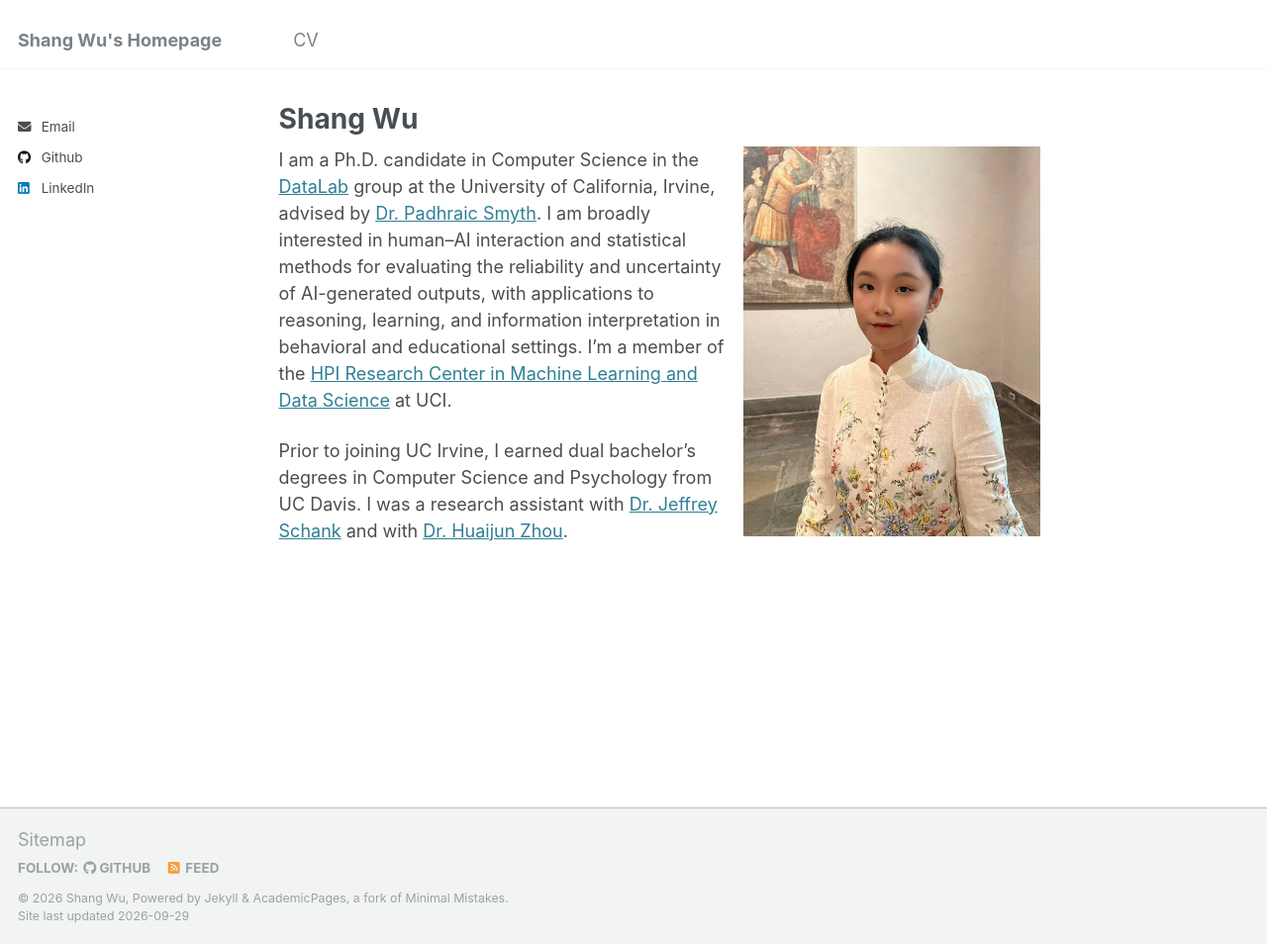
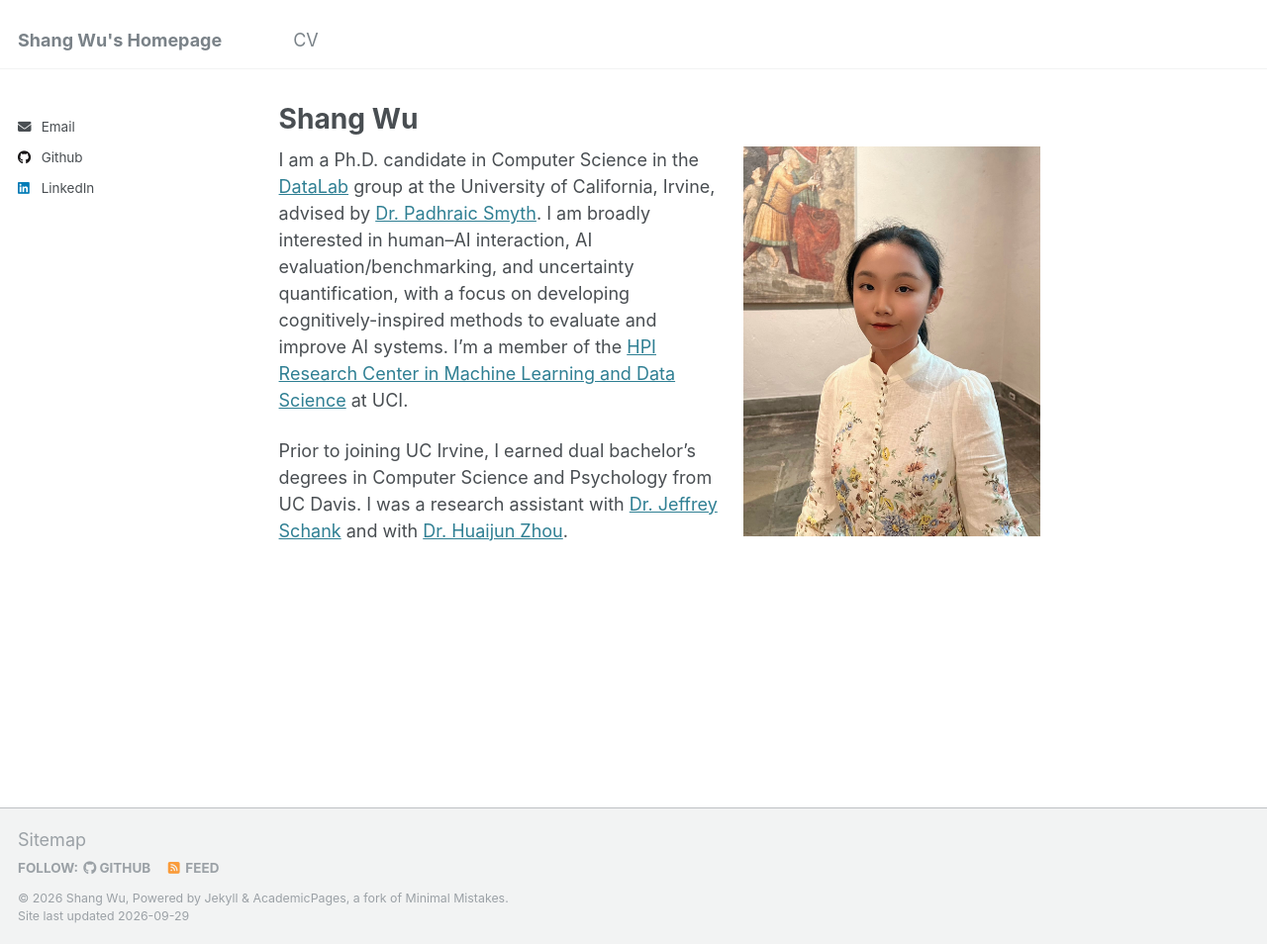
Before and after one commit to ShangW19/ShangW19.github.io, a Jekyll site: the page built from _pages/about.md, in a window 1280 px wide and 954 px high. Shown: the whole window at 99% size. Built offline with Jekyll 4.4.1, drawn with Linux system fonts in a browser that asks for light colours.

Commit message:
Update about page with refined research interests
Refined research interests to include AI evaluation and cognitively-inspired methods.

```diff
--- a/_pages/about.md
+++ b/_pages/about.md
@@ -8,6 +8,6 @@ redirect_from:
 ---
 ![prof_pic](/images/SW_photo.jpg){: .align-right width="300px"}
 I am a Ph.D. candidate in Computer Science in the [DataLab](https://ics.uci.edu/~smyth/research_group.html) group at the University of California, Irvine, advised by [Dr. Padhraic Smyth](https://ics.uci.edu/~smyth/index.html).
-I am broadly interested in human–AI interaction and statistical methods for evaluating the reliability and uncertainty of AI-generated outputs, with applications to reasoning, learning, and information interpretation in behavioral and educational settings.  I’m a member of the [HPI Research Center in Machine Learning and Data Science](https://hpi.ics.uci.edu/students/) at UCI.
+I am broadly interested in human–AI interaction, AI evaluation/benchmarking, and uncertainty quantification, with a focus on developing cognitively-inspired methods to evaluate and improve AI systems. I’m a member of the [HPI Research Center in Machine Learning and Data Science](https://hpi.ics.uci.edu/students/) at UCI.
 
 Prior to joining UC Irvine, I earned dual bachelor's degrees in Computer Science and Psychology from UC Davis. I was a research assistant with [Dr. Jeffrey Schank](https://agent-based-models.com/schanklab/research/) and with [Dr. Huaijun Zhou](https://zhou.faculty.ucdavis.edu/).
```
